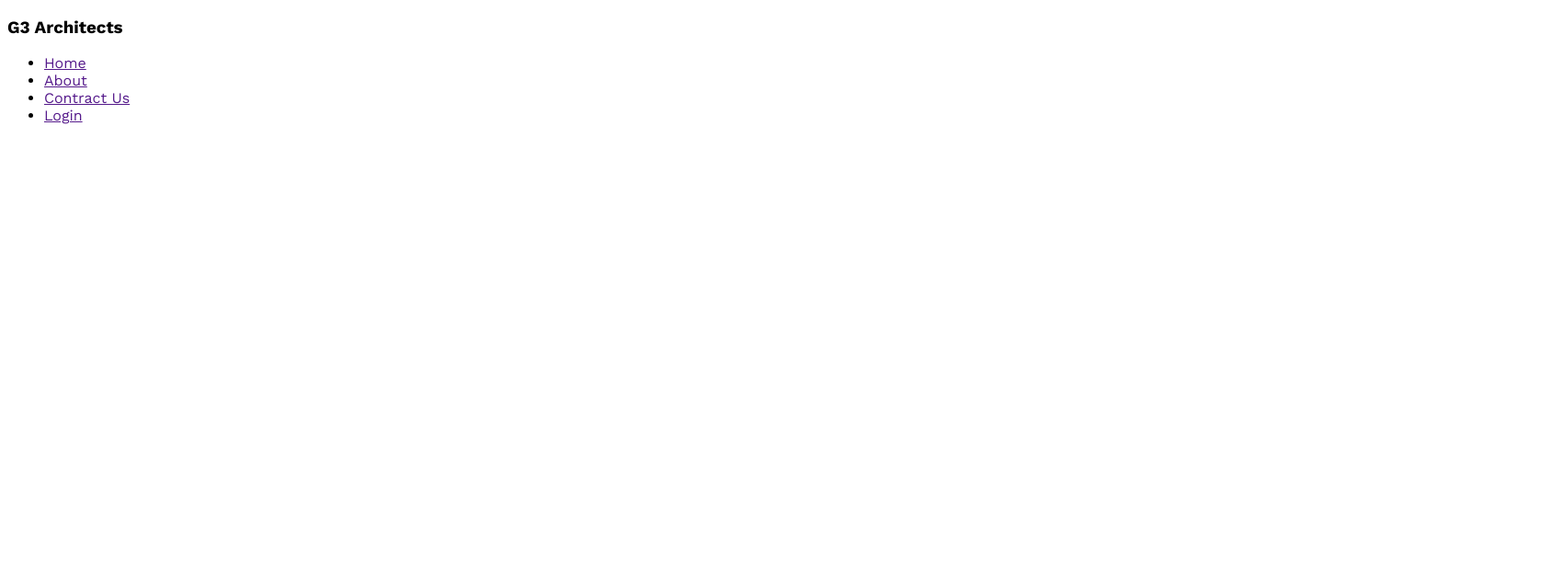
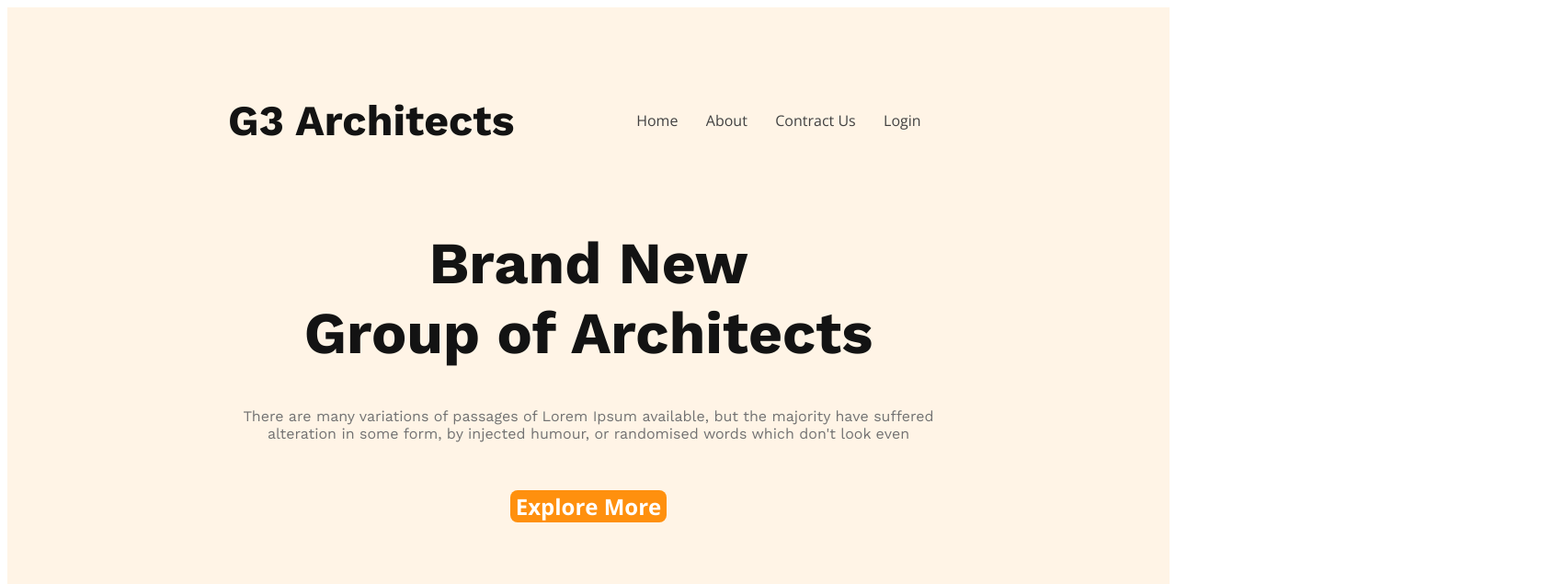
Before and after one commit to ranamiah221/g3-architect-resource, a plain HTML site: page index.html in a window 1280 px wide. Shown: the top 635 px of the page at 92% size, 1688 px wide, since content can reach past the window. Drawn offline with nearby package versions, Linux system fonts and the light colour scheme.

Commit message:
added header and banner section

```diff
--- a/index.html
+++ b/index.html
@@ -9,7 +9,7 @@
 <body>
     <header>
            <nav>
-            <h3>G3 Architects</h3>
+            <h3 class="nav-title">G3 Architects</h3>
             <ul>
                 <li><a href="">Home</a></li>
                 <li><a href="">About</a></li>
@@ -17,6 +17,14 @@
                 <li><a href="">Login</a></li>
             </ul>
            </nav>
+           <h1 class="headline">Brand New <br>
+            Group of Architects
+            </h1>
+            <p class="discription">There are many variations of passages of Lorem Ipsum available, but the majority have suffered alteration in some form, by injected humour, or randomised words which don't look even</p>
+           <div class="btn-container"> <button class="primary-btn">Explore More</button></div>
+           <div class="banner-imsge-container">
+            <img src="./images/banner.png" alt="">
+           </div>
     </header>
     <main>
 
--- a/styles/index.css
+++ b/styles/index.css
@@ -2,4 +2,68 @@
 @import url('https://fonts.googleapis.com/css2?family=Open+Sans:wght@400;700;800&family=Work+Sans:wght@400;500;600;700;800&display=swap');
 *{
     font-family: 'Work Sans', sans-serif;
+    font-family: 'Lato',sans-serif;
+    font-family: 'Open Sans',sans-serif;
 }
+/* header styles */
+header{
+    background-color: rgba(255, 144, 14, 0.10);
+    padding: 50px 240px;
+
+}
+nav{
+    display: flex;
+    justify-content: space-between;
+    align-items: center;
+}
+.nav-title{
+      color:  #131313;
+      font-family: Work Sans;
+      font-size: 2.9rem;
+      font-weight: 700;
+}
+nav >ul{
+    display: flex;
+}
+nav li{
+    list-style: none;
+    margin-right: 1.9rem;
+}
+nav li a{
+    text-decoration: none;
+    color: #424242;
+}
+.headline{
+      color: #131313;
+      text-align: center;
+      font-family: Work Sans;
+      font-size: 4rem;
+      font-weight: 700;
+}
+.discription{
+    color:  #727272;
+    text-align: center;
+    font-family: Work Sans;
+    font-size: 1rem;
+    font-weight: 400;
+}
+.btn-container{
+    display: flex;
+    justify-content: center;
+    margin-top: 3.3rem;
+}
+.primary-btn{
+    color: #FFF;
+    text-align: center;
+    font-size: 1.5rem;
+    font-weight: 600;
+    border-radius: 0.5rem;
+    background: #FF900E;
+    border: 0px;
+    margin-bottom: 70px;
+}
+.banner-image-container{
+   display: flex;
+   justify-content: center;
+
+}
```
